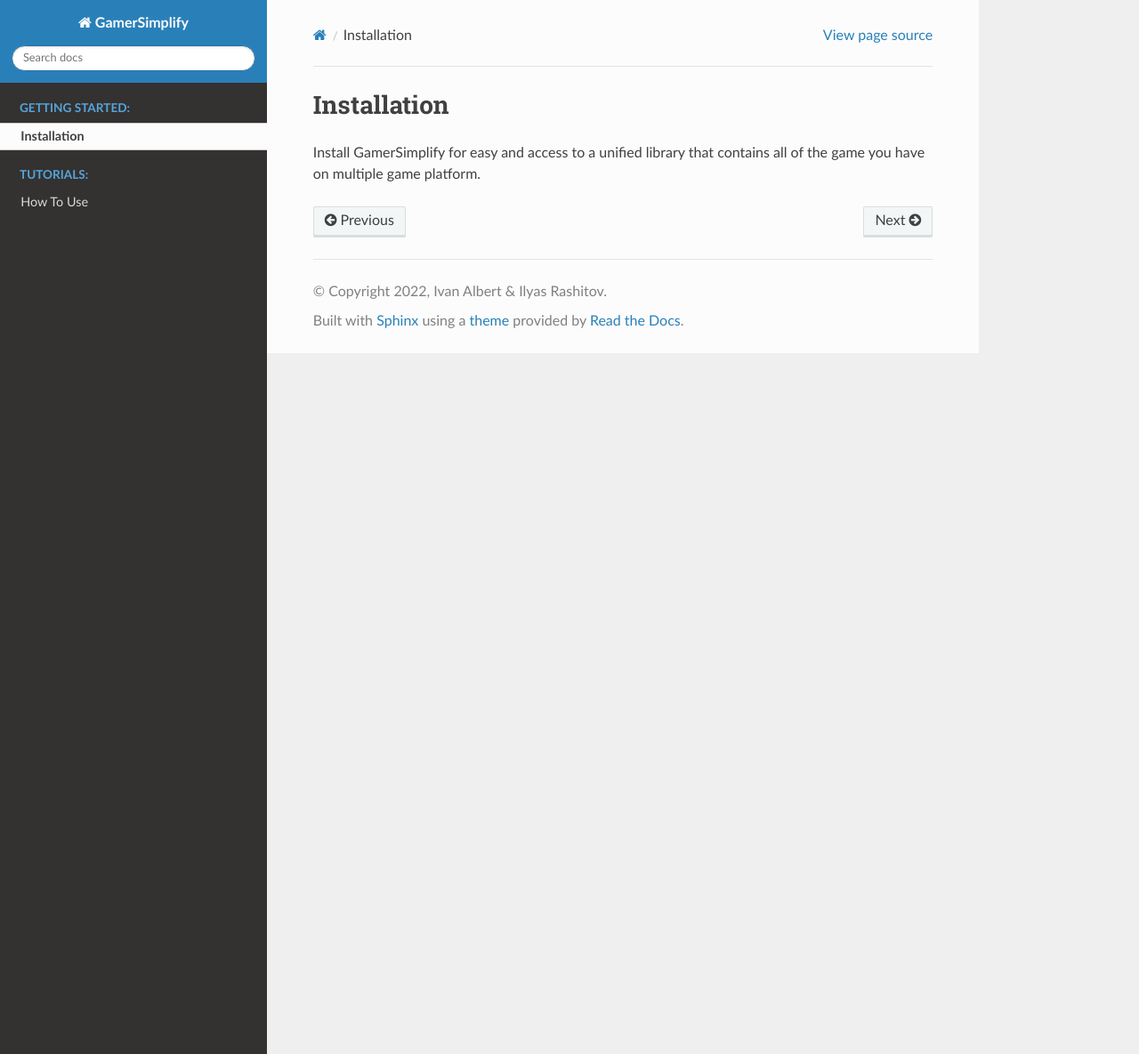
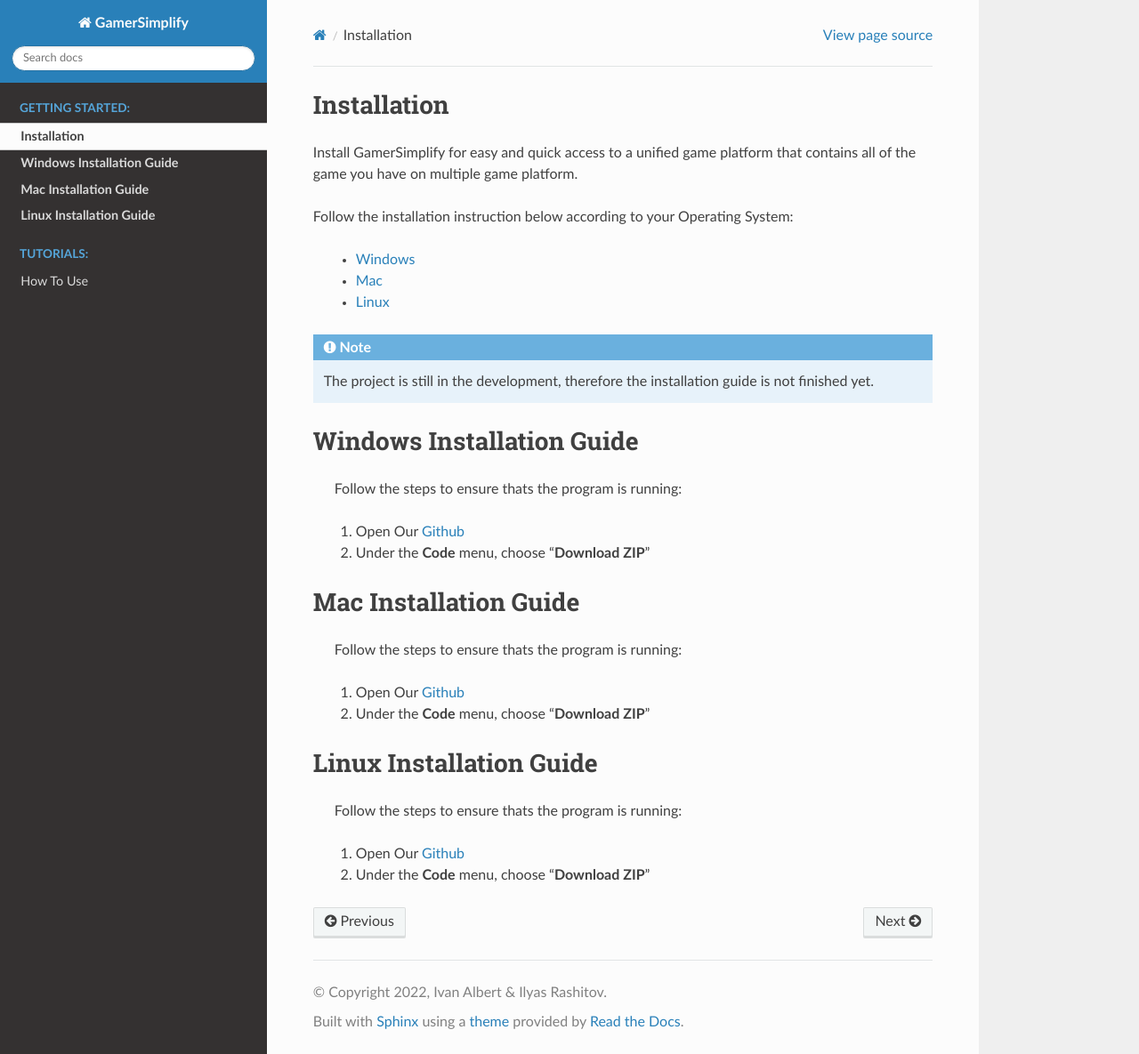
Before and after one commit to rashtv/GamerSimplify, a Sphinx documentation site: the page built from docs/source/GettingStarted/installation.rst, in a window 1280 px wide and 1185 px high. Shown: the whole window at 89% size. Built offline with Sphinx 7.4.7 and the Read the Docs theme 2.0.0, drawn with Linux system fonts in a browser that asks for light colours.

Commit message:
Finish Doc For Deliverable 2
The commit include the About us Page, Installation Page, an How to use page. This is according to the deliverable 2 criteria stated.

```diff
--- a/docs/source/GettingStarted/installation.rst
+++ b/docs/source/GettingStarted/installation.rst
@@ -1,4 +1,47 @@
 Installation
 ============================
 
-Install GamerSimplify for easy and access to a unified library that contains all of the game you have on multiple game platform.
+Install GamerSimplify for easy and quick access to a unified game platform that contains all of the game you have on multiple game platform.
+
+Follow the installation instruction below according to your Operating System:
+
+    * `Windows`_
+    * `Mac`_
+    * `Linux`_
+
+.. note::
+    The project is still in the development, therefore the installation guide is not finished yet.
+
+.. _Windows:
+
+**Windows Installation Guide**
+================================
+    Follow the steps to ensure thats the program is running:
+
+    1. Open Our Github_
+    2. Under the **Code** menu, choose "**Download ZIP**"
+
+
+
+.. _Mac:
+
+**Mac Installation Guide**
+================================
+    Follow the steps to ensure thats the program is running:
+
+    1. Open Our Github_
+    2. Under the **Code** menu, choose "**Download ZIP**"
+
+
+.. _Linux:
+
+**Linux Installation Guide**
+================================
+    Follow the steps to ensure thats the program is running:
+
+    1. Open Our Github_
+    2. Under the **Code** menu, choose "**Download ZIP**"
+
+
+
+.. _Github: https://github.com/rashtv/GamerSimplify/tree/main
```
Also changed, not shown: docs/source/Tutorials/howtouse.rst (+10 -0 lines), docs/source/index.rst (+7 -0 lines), 14 other files.
